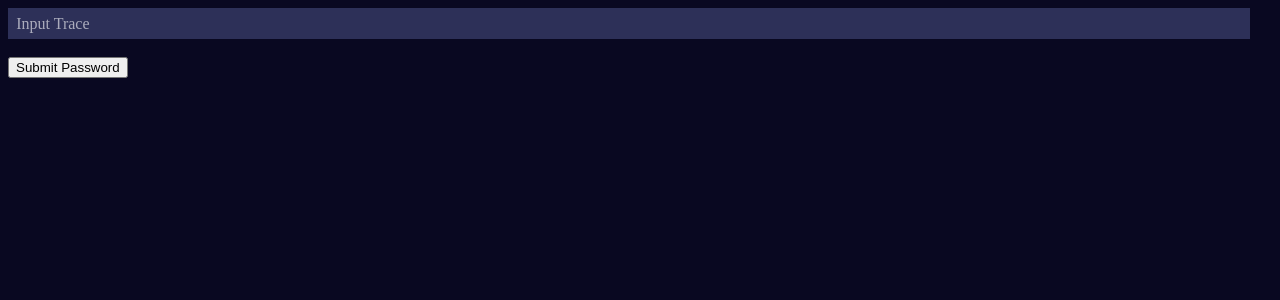
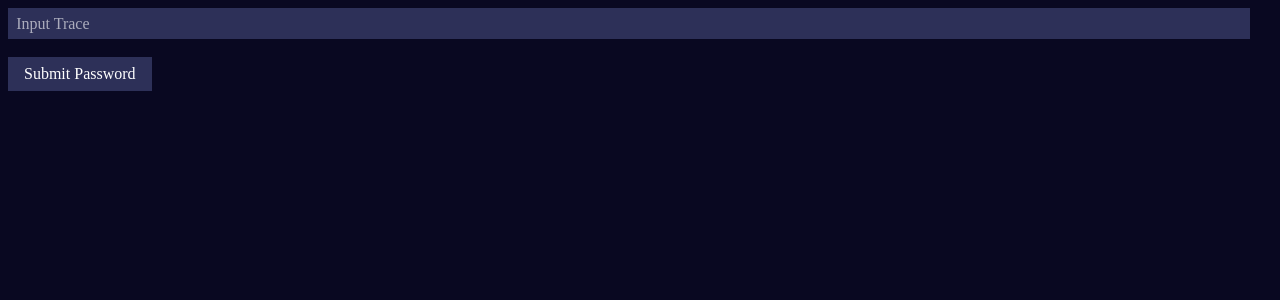
Before and after one commit to Pepsinn/cshub, a PHP site: page /wasd.html in a window 1280 px wide. Shown: the top 300 px of the page. Run offline with PHP 8.4, Linux system fonts and the light colour scheme.

Commit message:
Update style.css

```diff
--- a/style.css
+++ b/style.css
@@ -1,5 +1,40 @@
 body {
   background-color: #090821;
+}
+
+button {
+  z-index: 1;
+  position: relative;
+  font-size: inherit;
+  font-family: inherit;
+  color: white;
+  padding: 0.5em 1em;
+  outline: none;
+  border: none;
+  background-color: hsl(236, 32%, 26%);
+}
+
+button::before {
+  content: '';
+  z-index: -1;
+  position: absolute;
+  top: 0;
+  bottom: 0;
+  left: 0;
+  right: 0;
+  background-color: #fc2f70;
+  transform-origin: center right;
+  transform: scaleX(0);
+  transition: transform 0.25s ease-in-out;
+}
+
+button:hover {
+  cursor: pointer;
+}
+
+button:hover::before {
+  transform-origin: center left;
+  transform: scaleX(1);
 }
 
 div {
```
